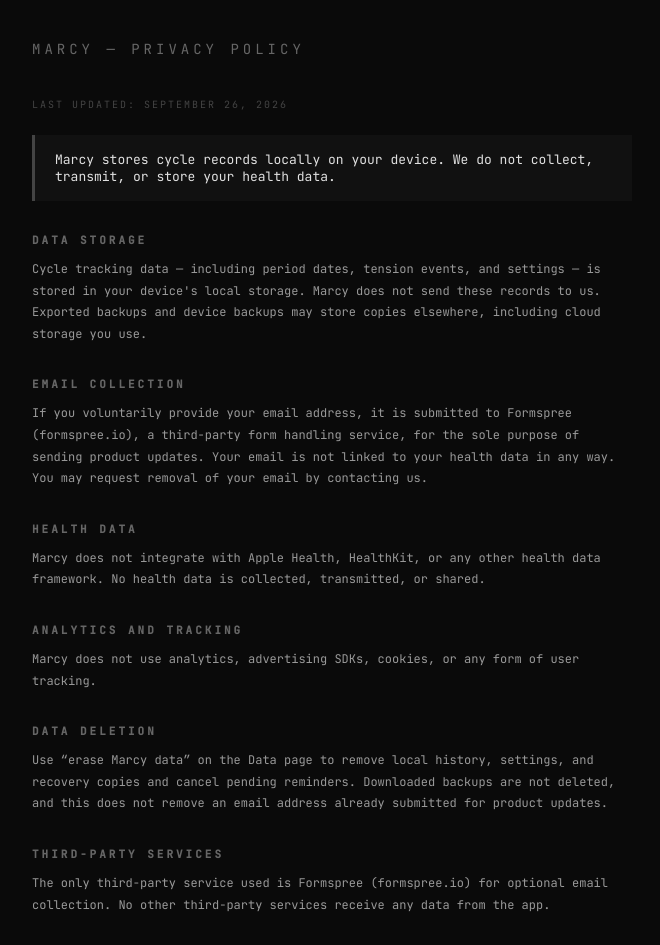
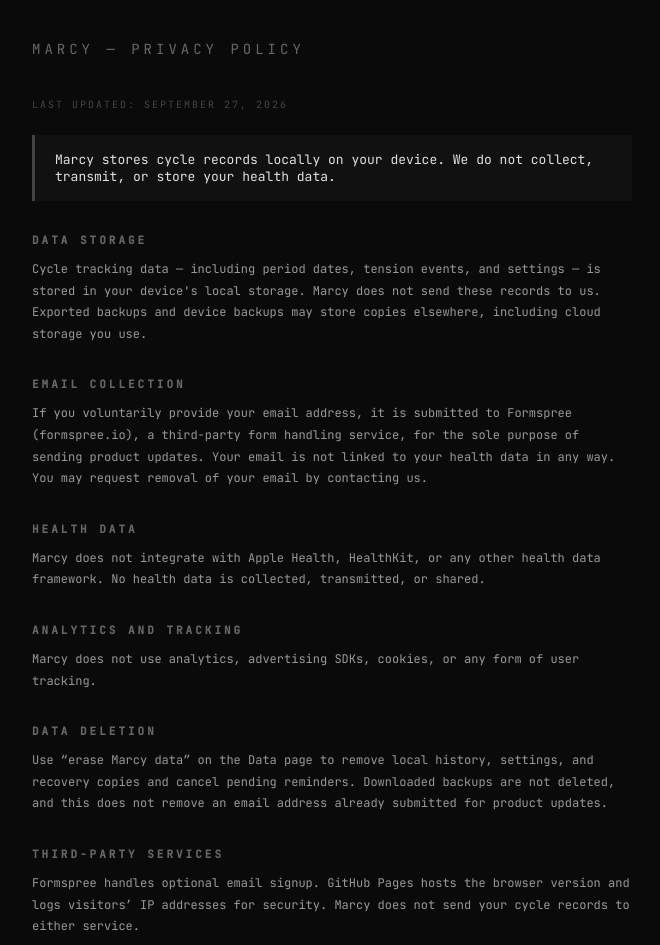
Before and after one commit to alstsri/Marcy, a website: page docs/privacy.html in a window 1280 px wide. Shown: the top 945 px of the page, without its empty margins (308-968 px from the left). Drawn offline with Linux system fonts and the light colour scheme.

Commit message:
Correct browser hosting and support descriptions

```diff
--- a/docs/privacy.html
+++ b/docs/privacy.html
@@ -64,7 +64,7 @@
 <body>
 <div class="container">
   <h1>marcy — privacy policy</h1>
-  <div class="updated">Last updated: September 26, 2026</div>
+  <div class="updated">Last updated: September 27, 2026</div>
 
   <div class="summary">
     Marcy stores cycle records locally on your device. We do not collect, transmit, or store your health data.
@@ -86,7 +86,7 @@
   <p>Use “erase Marcy data” on the Data page to remove local history, settings, and recovery copies and cancel pending reminders. Downloaded backups are not deleted, and this does not remove an email address already submitted for product updates.</p>
 
   <h2>Third-Party Services</h2>
-  <p>The only third-party service used is Formspree (formspree.io) for optional email collection. No other third-party services receive any data from the app.</p>
+  <p>Formspree handles optional email signup. GitHub Pages hosts the browser version and logs visitors’ IP addresses for security. Marcy does not send your cycle records to either service.</p>
 
   <h2>Changes to This Policy</h2>
   <p>We may update this privacy policy from time to time. Changes will be reflected in the "Last updated" date above.</p>
```
Also changed, not shown: docs/support.html (+2 -2 lines).
